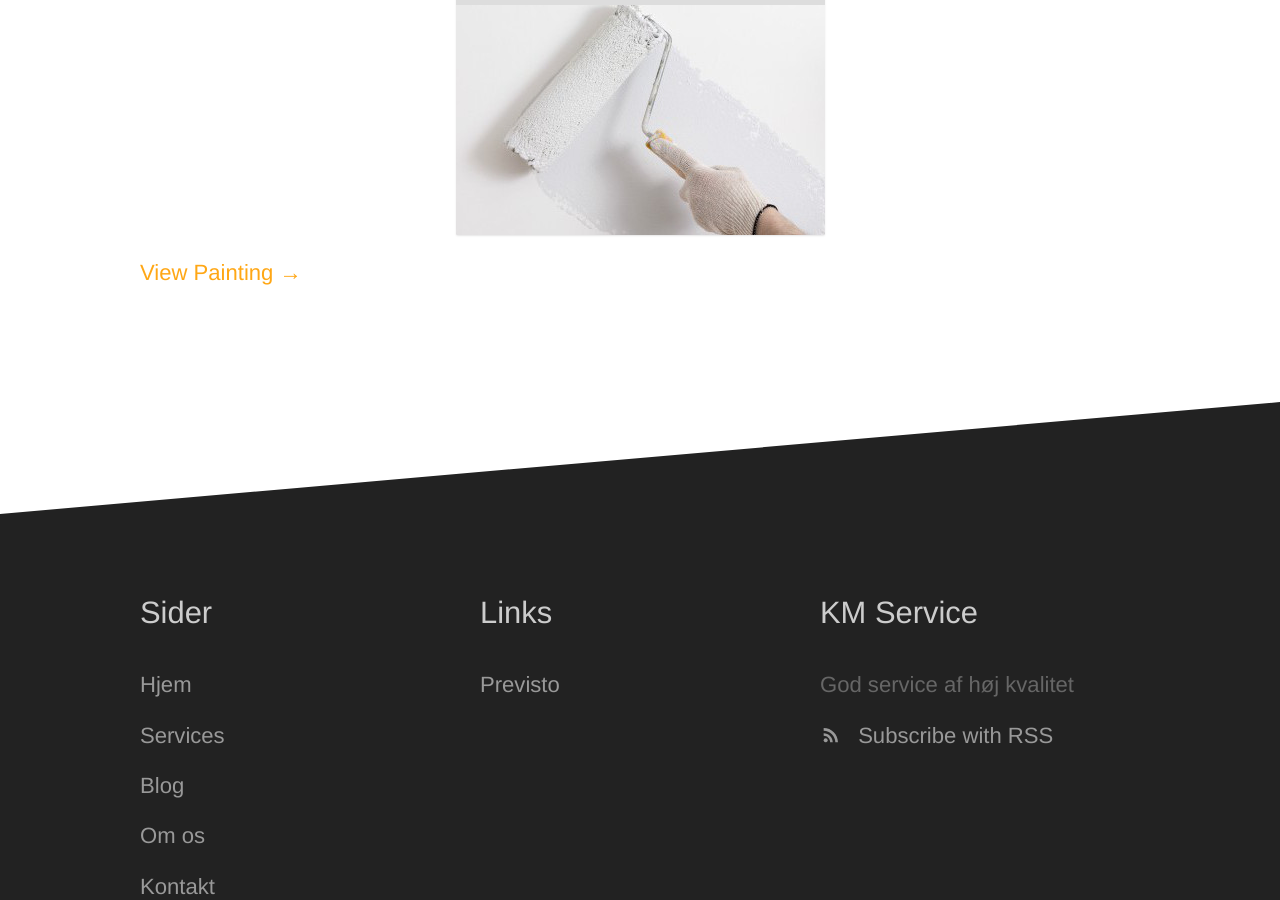
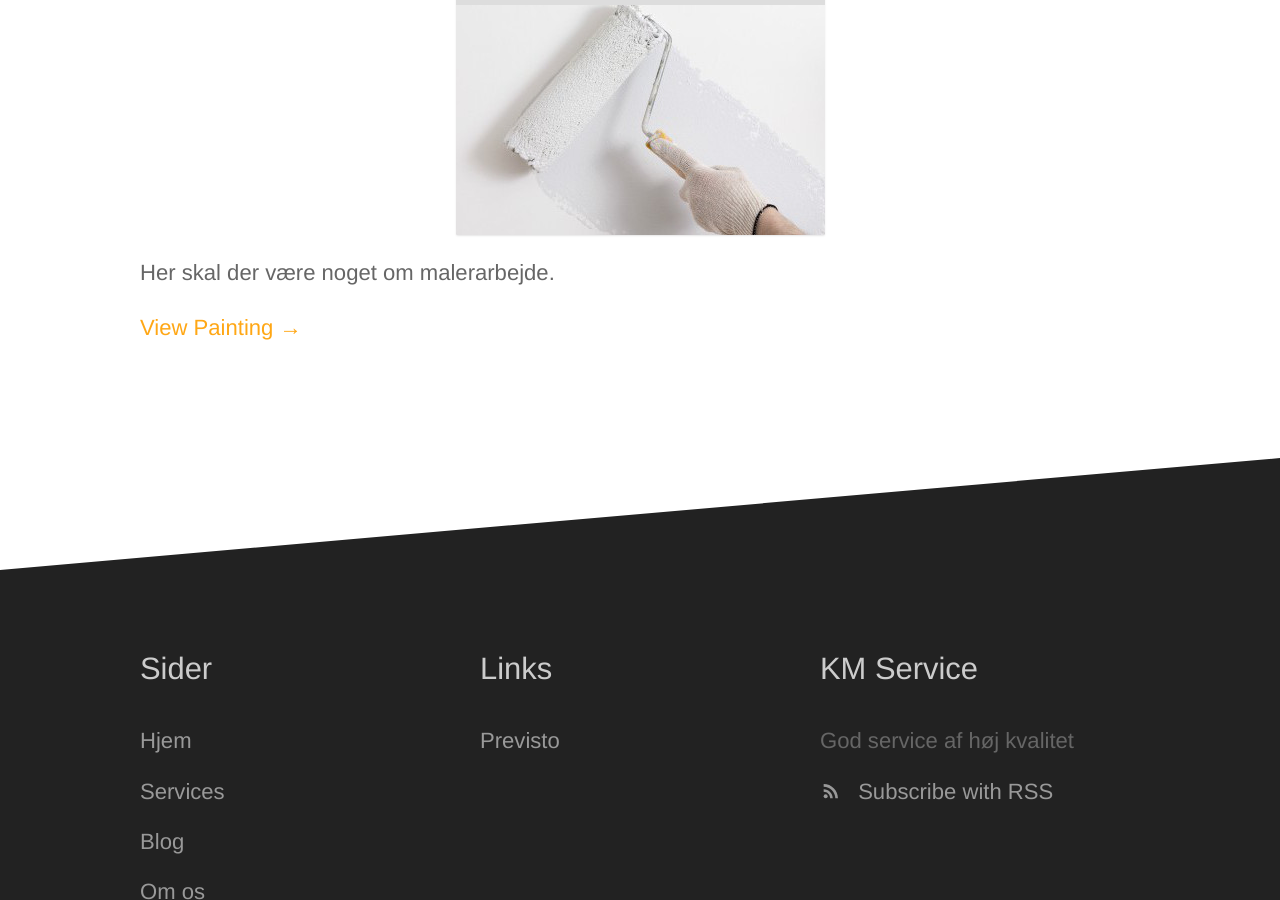
Before and after one commit to michaelkrog/kmservice-site, a Jekyll site: the page built from _clients/painting.md, in a window 1280 px wide and 900 px high, scrolled down 529 px. Built offline with Jekyll 4.4.1, drawn with Linux system fonts in a browser that asks for light colours.

Commit message:
Update painting.md

```diff
--- a/_clients/painting.md
+++ b/_clients/painting.md
@@ -4,3 +4,5 @@ subtitle: Professionelt marlerarbejde af faglært
 external_url: https://github.com/CloudCannon/cause-jekyll-template
 image_path: /images/services/painting.jpg
 ---
+
+Her skal der være noget om malerarbejde.
```
